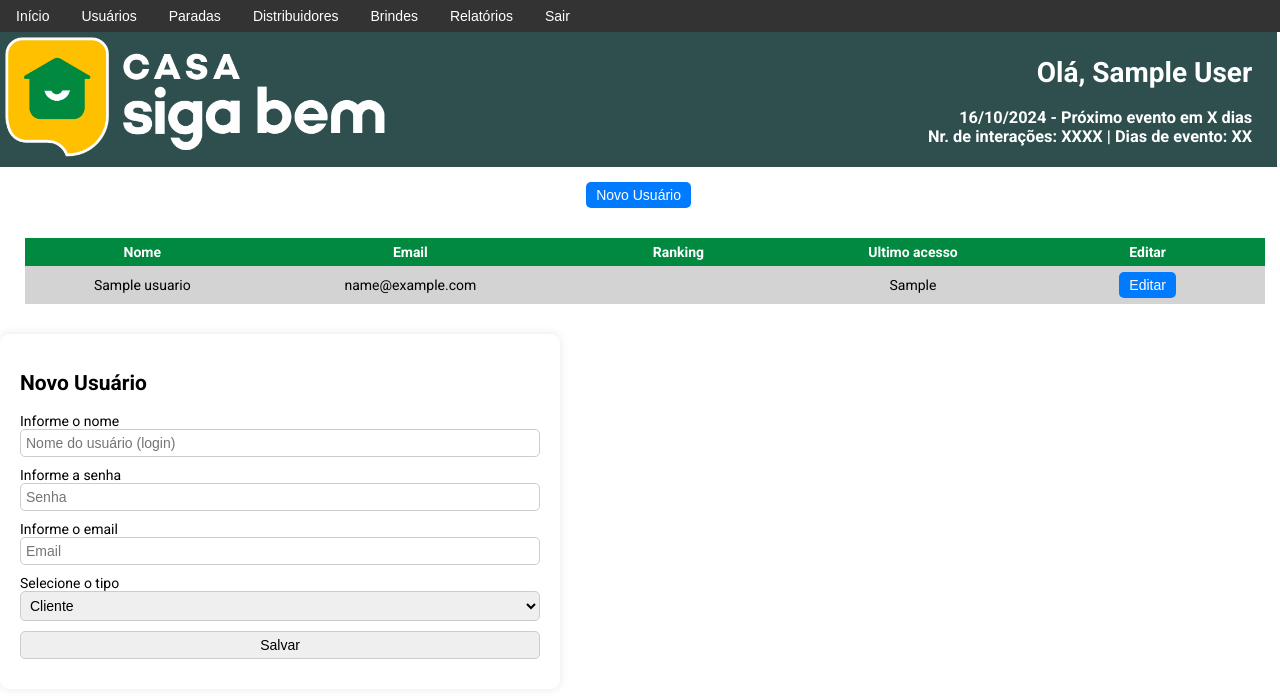
After one commit to lafr/casa24, a PHP site: page /usuarios.php?acao=novo in a window 1280 px wide. The commit adds this page. Shown: the top 698 px of the page. Run offline with PHP 8.4, Linux system fonts and the light colour scheme; the visitor is signed in with stand-in values (Sample User, id 1); tables that the repository leaves empty or names only in its code hold one stand-in row (values such as "Sample post"); data that the repository does not hold is empty.

Commit message:
15.10.24-usuarios

```diff
--- a/css/main.css
+++ b/css/main.css
@@ -5,6 +5,7 @@ body {
     font-size: 14px;;
 }
 a {
+    color: inherit;
      text-decoration: none;
 }
 header {
@@ -52,7 +53,7 @@ table {
     margin-left: 5px;
 }
 table, th, td {
-    border: 1px darkgreen solid;
+    border: 0px darkgreen solid;
 }
 th {
     padding: 6px;
@@ -64,7 +65,7 @@ th {
 }
 td {
     padding: 6px;
-    text-align: left;
+    text-align: center;
     width: 100px;
     white-space: nowrap;
 }
@@ -97,6 +98,14 @@ footer {
     align-items: left;
     background-color: darkslategray;
     justify-content: space-between;
+}
+.top-menu{
+    padding: 5px;
+    margin-top: 10px;
+    width:99%;
+    display: flex;
+    align-items: center;
+    justify-content: center;
 }
 .top-ficha{
     text-align: right;
@@ -134,3 +143,12 @@ footer {
     border-radius: 10px;
     text-align: center;
 }
+.formulario {
+    max-width: 520px;
+    width: 100%;
+    background-color: rgba(255, 255, 255, 0.8);
+    padding: 20px;
+    box-shadow: 0 0 10px rgba(0, 0, 0, 0.1);
+    border-radius: 10px;
+    text-align: left;
+}
--- /dev/null
+++ b/distribuidores.php
@@ -0,0 +1,3 @@
+<?PHP
+    include 'header.php';
+?>
--- a/header.php
+++ b/header.php
@@ -2,12 +2,15 @@
     session_start();
     include "conecta.php";
 
-    $ranking = $_SESSION['ranking'];
-    $nome = $_SESSION['nome'];
+    $user_ranking = $_SESSION['user_ranking'];
+    $user_nome = $_SESSION['user_nome'];
+
+    $dia = date('d'); $mes = date('m'); $ano = date('Y');
+    $data_formato = $dia . "/" . $mes . "/" . $ano;
 ?>
     <!DOCTYPE html>
-      <html lang='pt-BR'>
-      <head>
+    <html lang='pt-BR'>
+    <head>
       <meta charset='UTF-8'>
       <meta name='viewport' content='width=device-width, initial-scale=1.0'>
       <title>Casa Siga Bem</title>
@@ -16,25 +19,24 @@
       <link rel="preconnect" href="https://fonts.googleapis.com">
       <link rel="preconnect" href="https://fonts.gstatic.com" crossorigin>
       <link href="https://fonts.googleapis.com/css2?family=Roboto:ital,wght@0,100;0,300;0,400;0,500;0,700;0,900;1,100;1,300;1,400;1,500;1,700;1,900&display=swap" rel="stylesheet">
-  </head>
+    </head>
         <body>
 
         <div class="top-bar">
             <button><a href="principal.php">Início</a></button>
-            <button><a href="usuarios/usuarios.php">Usuários</a></button>
-            <button><a href="paradas/paradas.php">Paradas</button</a></button>
-            <button><a href="distribuidores/distribuidores.php">Distribuidores</a></button>
-            <button><a href="brindes/brindes.php">Brindes</a></button>
-            <button><a href="relatórios/relatorios.php">Relatórios</a></button>
+            <button><a href="usuarios.php">Usuários</a></button>
+            <button><a href="paradas.php">Paradas</button</a></button>
+            <button><a href="distribuidores.php">Distribuidores</a></button>
+            <button><a href="brindes.php">Brindes</a></button>
+            <button><a href="relatorios.php">Relatórios</a></button>
             <button>Sair</button>
         </div>
-
 
     <div class="top">
         <img src="img/logo_casa.png" alt="Casa Siga Bem" height="120px" style="margin-right: 20px;">
         <div class="top-ficha">
-            <h1>Olá, Fulano</h1>
-            <h3>12/10/24 - Próximo evento em X dias<br>
+            <h1>Olá, <?PHP echo"$user_nome"; ?></h1>
+            <h3><?PHP echo "$data_formato"; ?> - Próximo evento em X dias<br>
             Nr. de interações: XXXX | Dias de evento: XX</h3>
         </div>
     </div>
--- /dev/null
+++ b/paradas.php
@@ -0,0 +1,3 @@
+<?PHP
+    include 'header.php';
+?>
--- a/principal.php
+++ b/principal.php
@@ -1,8 +1,6 @@
 <?php
     include 'header.php';
 ?>
-        <p><h1>Olá <?PHP echo"$nome"; ?>, bem-vindo à Página Principal</h1></p>
-
         <div class="content">
         <table>
             <tr>
--- /dev/null
+++ b/relatorios.php
@@ -0,0 +1,3 @@
+<?PHP
+    include 'header.php';
+?>
--- /dev/null
+++ b/usuarios.php
@@ -0,0 +1,117 @@
+<?PHP
+    include 'header.php';
+
+    $acao = $_GET['acao'];
+    $ver_id_usuario = $_GET['ver_id_usuario'];
+
+    if ($user_ranking==1){
+        echo "<div class='top-menu'><button><a href='usuarios.php?acao=novo'>Novo Usuário</a></button></div>";
+    }
+
+    $sql = "SELECT * FROM usuarios";
+    $resultado = mysqli_query($conn, $sql);
+    $linhas = mysqli_num_rows($resultado);
+
+    echo "<div class='content'>
+        <table>
+            <tr>
+                <th>Nome</th>
+                <th>Email</th>
+                <th>Ranking</th>
+                <th>Ultimo acesso</th>
+                <th>Editar</th>
+            </tr>";
+
+    for ($i = 0; $i < $linhas; $i++) {
+        $registro = mysqli_fetch_array($resultado);
+        $id_usuario = $registro['id_usuario'];
+        $nome = $registro['nome'];
+        $email = $registro['email'];
+        $ranking = $registro['ranking'];
+        $ultimo_acesso = $registro['ultimo_acesso'];
+
+        if ($ranking == 1) {
+            $ver_ranking = "Admin";
+        } elseif ($ranking == 2) {
+            $ver_ranking = "Operador";
+        } elseif ($ranking == 3) {
+            $ver_ranking = "Cliente";
+        } elseif ($ranking == 4) {
+            $ver_ranking = "Key Account";
+        } elseif ($ranking == 5) {
+            $ver_ranking = "Estoquista";
+        }
+
+        if ($cor_fundo == "lightgray") {
+            $cor_fundo = "white";
+        } else {
+            $cor_fundo = "lightgray";
+        }
+
+        echo "<tr style='background-color:$cor_fundo'>
+                <td>$nome</td>
+                <td>$email</td>
+                <td>$ver_ranking</td>
+                <td>$ultimo_acesso</td>
+                <td><button><a href='usuarios.php?ver_id_usuario=$id_usuario&acao=editar'>Editar</a></button></td>
+              </tr>";
+    }
+
+    echo "</table></div>";
+
+    if ($acao == "editar" && $user_ranking == '1') {
+
+        $sql_editar = "SELECT * FROM usuarios where id_usuario = $ver_id_usuario";
+        $resultado_editar = mysqli_query($conn, $sql_editar);
+
+        while($row_editar = $resultado_editar->fetch_assoc()) {
+            $id_usuario = $row_editar['id_usuario'];
+            $nome = $row_editar['nome'];
+            $email = $row_editar['email'];
+            $ranking = $row_editar['ranking'];
+        }
+
+        if ($ranking==1){ $r_admin='selected'; }
+        elseif ($ranking==2){ $r_operador = 'selected'; }
+        elseif ($ranking==3){ $r_cliente = 'selected'; }
+        elseif ($ranking==4){ $r_key = 'selected'; }
+        elseif ($ranking==5){ $r_estoquista = 'selected'; }
+
+        echo "<div class='formulario'>
+            <h2>Editar Usuário</h2>
+            <form action='edita_usuario.php' method='post'>
+                <label>Informe o nome</label><input type='text' name='nome' id='nome' value='$nome' placeholder='Nome'>
+                <label>Informe a senha</label><input type='text' name='senha' id='senha' placeholder='senha'>
+                <label>Informe o email</label><input type='text' name='email' id='email' value='$email' placeholder='email'>
+                <label>Selecione o tipo</label><select name='ranking' id='ranking'>
+                    <option value='1' $r_admin>Admin</option>
+                    <option value='2' $r_operador>Operador</option>
+                    <option value='3' $r_cliente>Cliente</option>
+                    <option value='4' $r_key>Key Account</option>
+                    <option value='5' $r_estoquista>Estoquista</option>
+                </select>
+                <input type='hidden' name='id_usuario' id='id_usuario' value='$id_usuario'>
+                <input type='submit' value='Salvar'>
+            </form>
+        </div>";
+    }
+
+    if ($acao == "novo" && $user_ranking == '1') {
+        echo "<div class='formulario'>
+            <h2>Novo Usuário</h2>
+            <form action='insere_usuario.php' method='post'>
+                <label>Informe o nome</label><input type='text' name='nome' id='nome' placeholder='Nome do usuário (login)' required>
+                <label>Informe a senha</label><input type='text' name='senha' id='senha' placeholder='Senha' required>
+                <label>Informe o email</label><input type='text' name='email' id='email' placeholder='Email'>
+                <label>Selecione o tipo</label><select name='ranking' id='ranking'>
+                    <option value='1'>Admin</option>
+                    <option value='2'>Operador</option>
+                    <option value='3' selected>Cliente</option>
+                    <option value='4'>Key Account</option>
+                    <option value='5'>Estoquista</option>
+                </select>
+                <input type='submit' value='Salvar'>
+            </form>
+        </div>";
+    }
+?>
```
Also changed, not shown: brindes.php (added, +66 -0 lines), edita_usuario.php (added, +19 -0 lines), insere_usuario.php (added, +20 -0 lines), login.php (+7 -3 lines), manifest.txt (+7 -6 lines), menus/menu_admin.php (deleted, +0 -8 lines), usuarios/ins_usuario.php (deleted), 2 other files.
